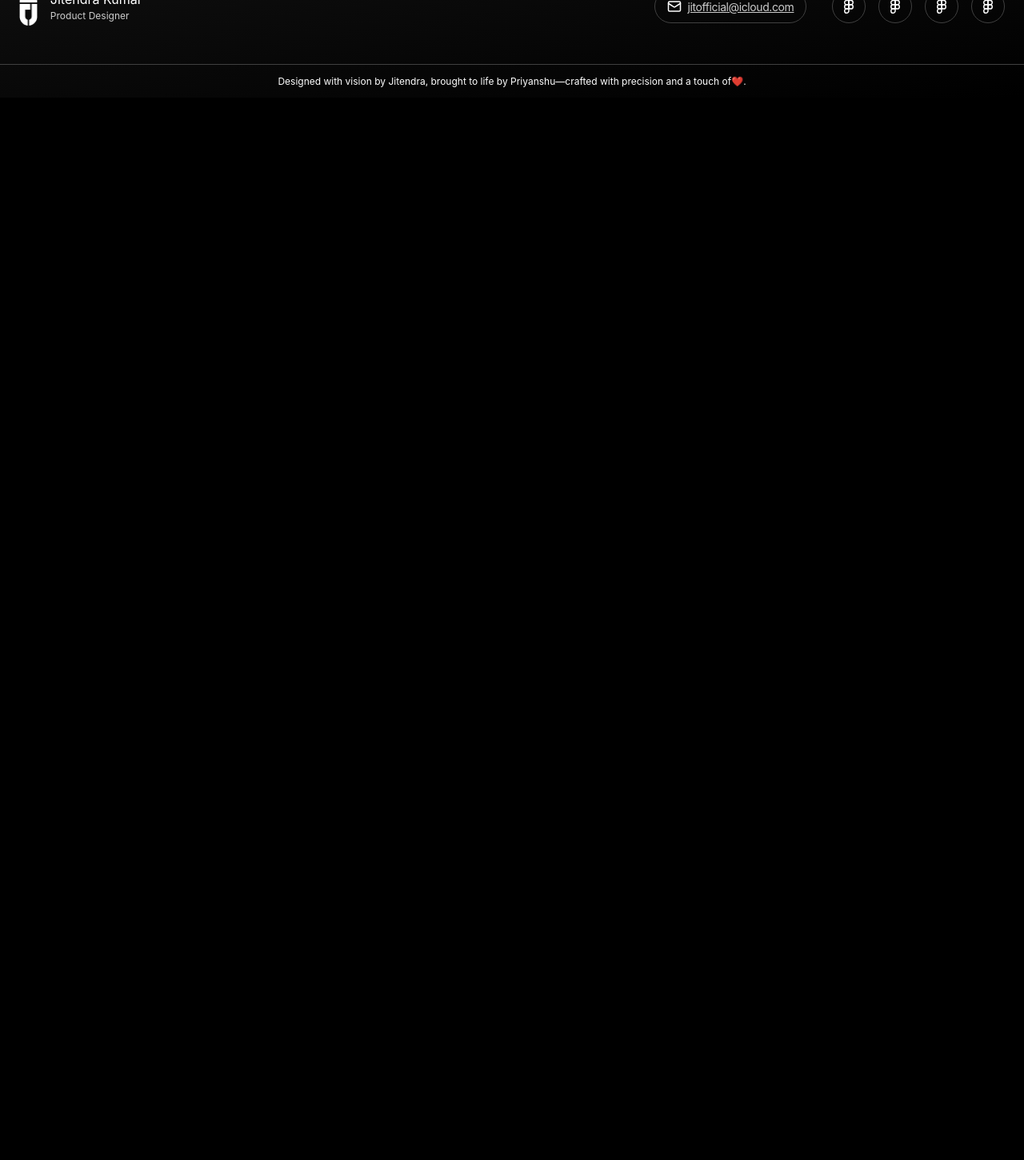
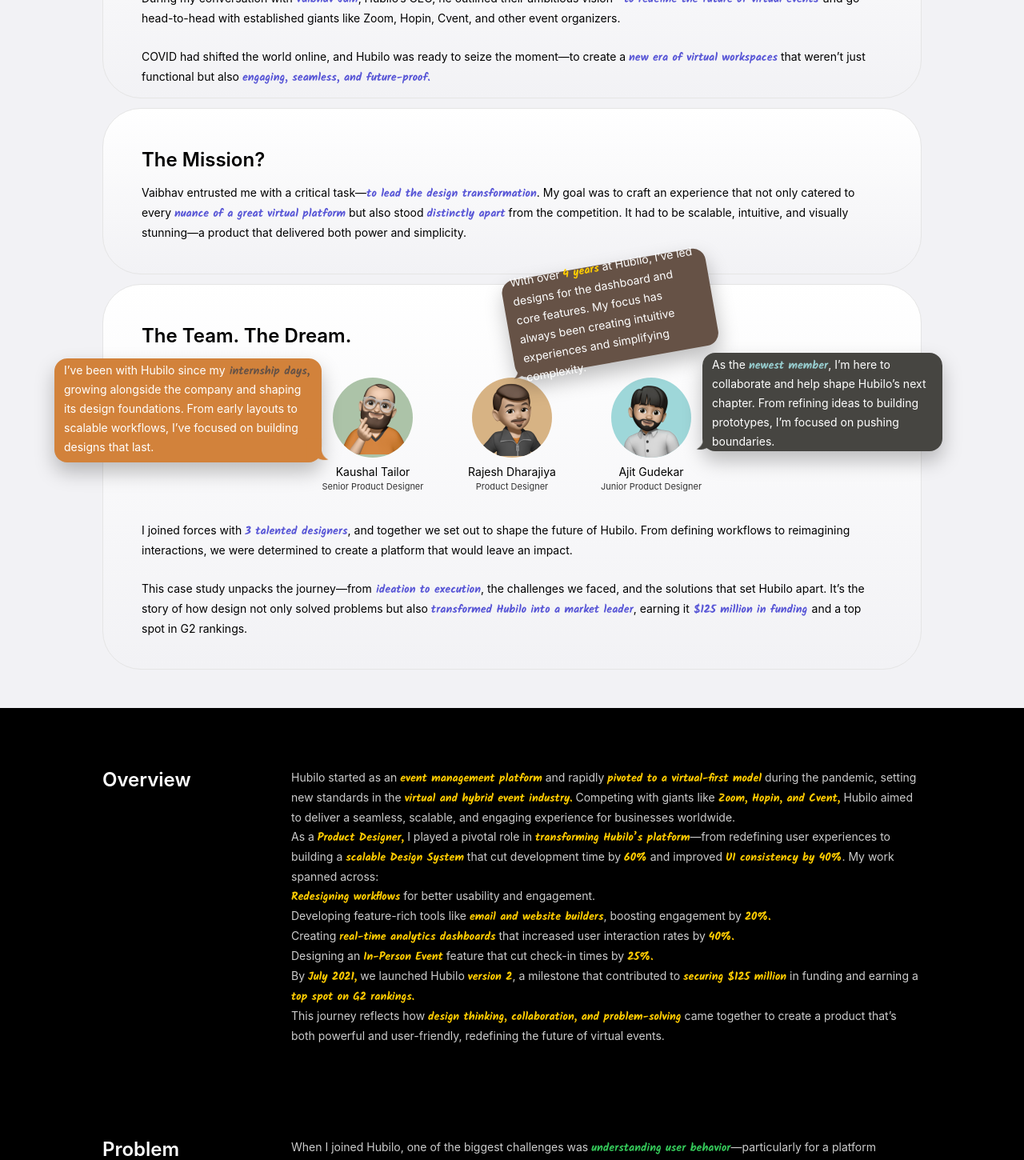
Before and after one commit to PriyanshuGupta28/thejitu, a React (Vite) app: page /hubilo in a window 1280 px wide. Shown: the part 1330-2780 px from the top of the page at 80% size. Before the commit the page ends 1452 px from the top, so only its background shows below. Built offline with nearby package versions, Linux system fonts and the light colour scheme; a web font is replaced by a local one.

Commit message:
Update Hubilo.tsx

```diff
--- a/src/pages/Hubilo/Hubilo.tsx
+++ b/src/pages/Hubilo/Hubilo.tsx
@@ -2,10 +2,17 @@
 import Journey from "../../components/Hubilio/Journey";
 import GradientText from "../../components/GradientText.tsx/GradientText";
 import Desc from "../../components/Hubilio/Desc";
+import Story from "../../components/Hubilio/Story";
+import Overview from "../../components/Hubilio/Overview";
+import ProblemStatements from "../../components/Hubilio/ProblemStatements";
+import Solution from "../../components/Hubilio/Solution";
+import DesignProcess from "../../components/Hubilio/DesignProcess";
+import CompetitiveAnalysis from "../../components/Hubilio/CompetitiveAnalysis";
+import Competitors from "../../components/Hubilio/Competitors";
 
 const Hubilo: React.FC = () => {
   return (
-    <div className="flex flex-col items-center justify-center py-[200px] gap-[12px]">
+    <div className="flex flex-col items-center justify-center mt-[150px] py-12 gap-[12px]">
       <div>
         {projectHeader.map((header, index) => (
           <div key={index} className="text-center">
@@ -39,6 +46,15 @@
       </div>
       <Journey />
       <Desc />
+      <div className="w-full bg-[#f2f2f5]">
+        <Story />
+      </div>
+      <Overview />
+      <ProblemStatements />
+      <Solution />
+      <DesignProcess />
+      <Competitors />
+      <CompetitiveAnalysis />
     </div>
   );
 };
```
